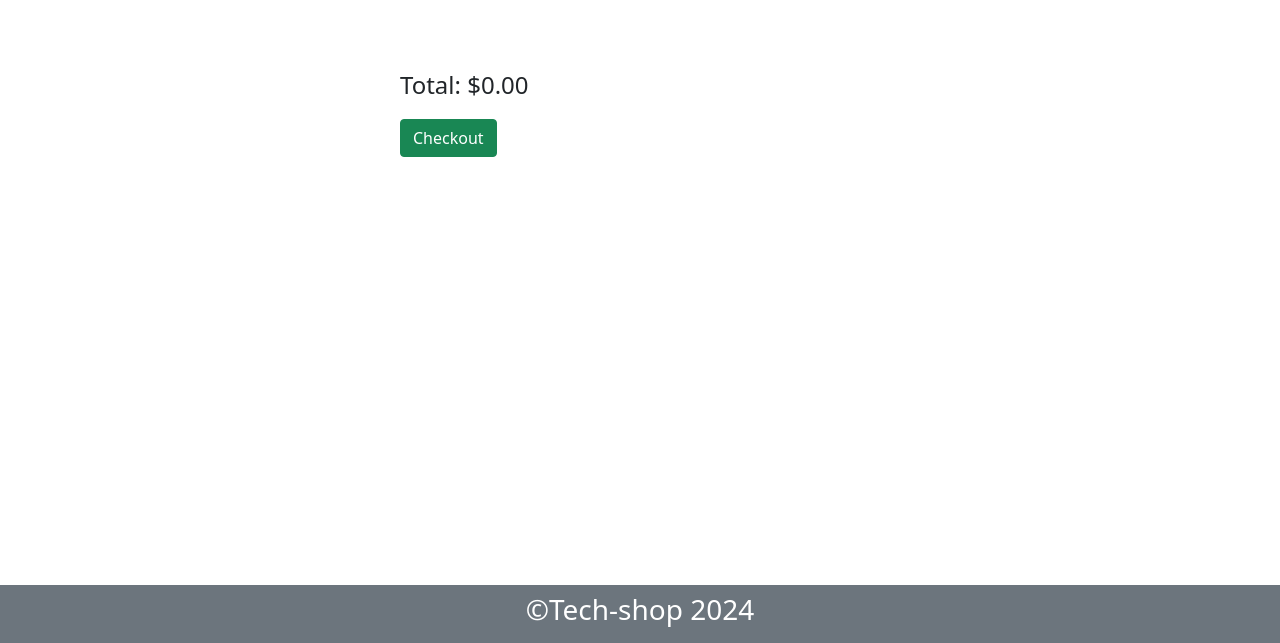
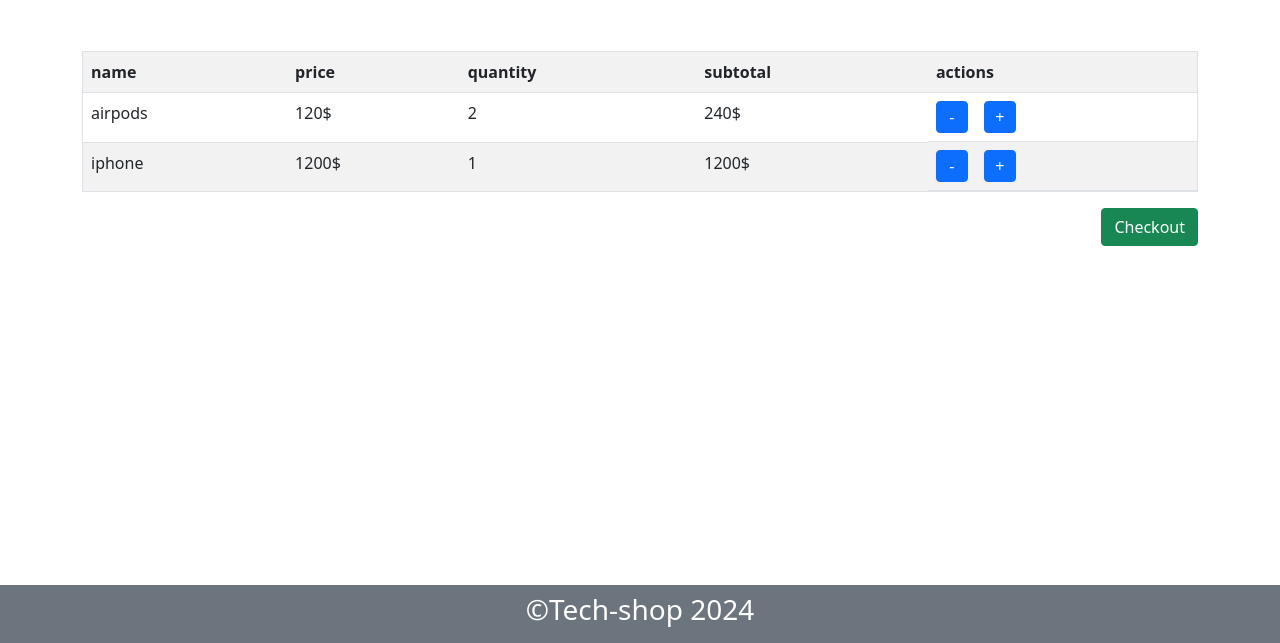
Before and after one commit to WassimYazbekk/demo-ecommerce, a plain HTML site: page cart.html in a window 1280 px wide. Shown: the part 157-800 px from the top of the page. Drawn offline with nearby package versions, Linux system fonts and the light colour scheme.

Commit message:
cart remake v2

```diff
--- a/assets/js/index.js
+++ /dev/null
@@ -1,71 +0,0 @@
-let cart = loadCartFromSession() || [];
-
-// Save cart to session storage
-function saveCartToSession() {
-  sessionStorage.setItem("cart", JSON.stringify(cart));
-}
-
-// Load cart from session storage
-function loadCartFromSession() {
-  const savedCart = sessionStorage.getItem("cart");
-  return savedCart ? JSON.parse(savedCart) : [];
-}
-
-function addToCart(productName, price) {
-  const existingProduct = cart.find((item) => item.name === productName);
-  if (existingProduct) {
-    existingProduct.quantity += 1;
-  } else {
-    cart.push({ name: productName, price: price, quantity: 1 });
-  }
-  saveCartToSession();
-  updateCartDisplay();
-}
-
-function updateCartDisplay() {
-  const cartContainer = document.getElementById("cart-items");
-  cartContainer.innerHTML = "";
-  let totalPrice = 0;
-
-  cart.forEach((item) => {
-    totalPrice += item.price * item.quantity;
-    const cartItem = document.createElement("div");
-    cartItem.classList.add("cart-item");
-    cartItem.innerHTML = `
-        <p style="font-size: 1.5rem;">${item.name} - $${item.price} x ${item.quantity}</p>
-        <div>
-          <button class="btn btn-primary" onclick="updateQuantity('${item.name}', -1)">-</button>
-          <button class="btn btn-primary" onclick="updateQuantity('${item.name}', 1)">+</button>
-        </div>
-      `;
-    cartContainer.appendChild(cartItem);
-  });
-
-  // Display total price
-  const totalPriceElement = document.createElement("div");
-  totalPriceElement.classList.add("total-price");
-  totalPriceElement.innerHTML = `<p style="font-size: 1.5rem;">Total: $${totalPrice.toFixed(2)}</p>`;
-  cartContainer.appendChild(totalPriceElement);
-
-  // Display checkout button
-  const checkoutButton = document.createElement("a");
-  checkoutButton.classList.add("btn", "btn-success");
-  checkoutButton.innerHTML = "Checkout";
-  checkoutButton.href = "checkout.html";
-  cartContainer.appendChild(checkoutButton);
-}
-
-function updateQuantity(productName, change) {
-  const product = cart.find((item) => item.name === productName);
-  if (product) {
-    product.quantity += change;
-    if (product.quantity <= 0) {
-      cart = cart.filter((item) => item.name !== productName);
-    }
-    saveCartToSession();
-    updateCartDisplay();
-  }
-}
-
-// Initial load of cart display
-updateCartDisplay();
--- a/cart.html
+++ b/cart.html
@@ -66,25 +66,50 @@
         <h1>Cart</h1>
       </div>
 
-      <!-- Cart section -->
-      <div
-        id="cart-container"
-        class="container"
-        style="max-width: 512px; right: 0; top: 0; z-index: 999; padding: 1rem"
-      >
-        <!-- Cart items will be displayed here -->
-        <div id="cart-items"></div>
+      <table class="table table-striped border">
+        <tr>
+          <th>name</th>
+          <th>price</th>
+          <th>quantity</th>
+          <th>subtotal</th>
+          <th>actions</th>
+        </tr>
+
+        <tr>
+          <td>airpods</td>
+          <td>120$</td>
+          <td>2</td>
+          <td>240$</td>
+          <td class="d-flex" style="align-self: center; justify-content: start;">
+            <button class="btn btn-primary" style="margin-right: 1rem; width: 2rem; height: 2rem; padding: 0;">-</button>
+            <button class="btn btn-primary" style="width: 2rem; height: 2rem; padding: 0;">+</button>
+          </td>
+        </tr>
+
+        <tr>
+          <td>iphone</td>
+          <td>1200$</td>
+          <td>1</td>
+          <td>1200$</td>
+          <td class="d-flex" style="align-self: center; justify-content: start;">
+            <button class="btn btn-primary" style="margin-right: 1rem; width: 2rem; height: 2rem; padding: 0;">-</button>
+            <button class="btn btn-primary" style="width: 2rem; height: 2rem; padding: 0;">+</button>
+          </td>
+        </tr>
+
+      </table>
+
+      <div class="d-flex w-100 justify-content-end">
+        <button class="btn btn-success">Checkout</button>
+
       </div>
-    </main>
 
     <!-- footer -->
     <footer
       class="d-flex align-items-center justify-content-center bg-secondary p-2 mt-1"
-      style="position: fixed; bottom: 0; width: 100vw"
+      style="position: fixed; bottom: 0; left: 0; width: 100vw"
     >
       <h3 class="text-white">&copy;Tech-shop 2024</h3>
     </footer>
-
-    <script src="assets/js/index.js" defer></script>
   </body>
 </html>
```
Also changed, not shown: index.html (+0 -2 lines), product.html (+0 -3 lines), products.html (+0 -2 lines).
